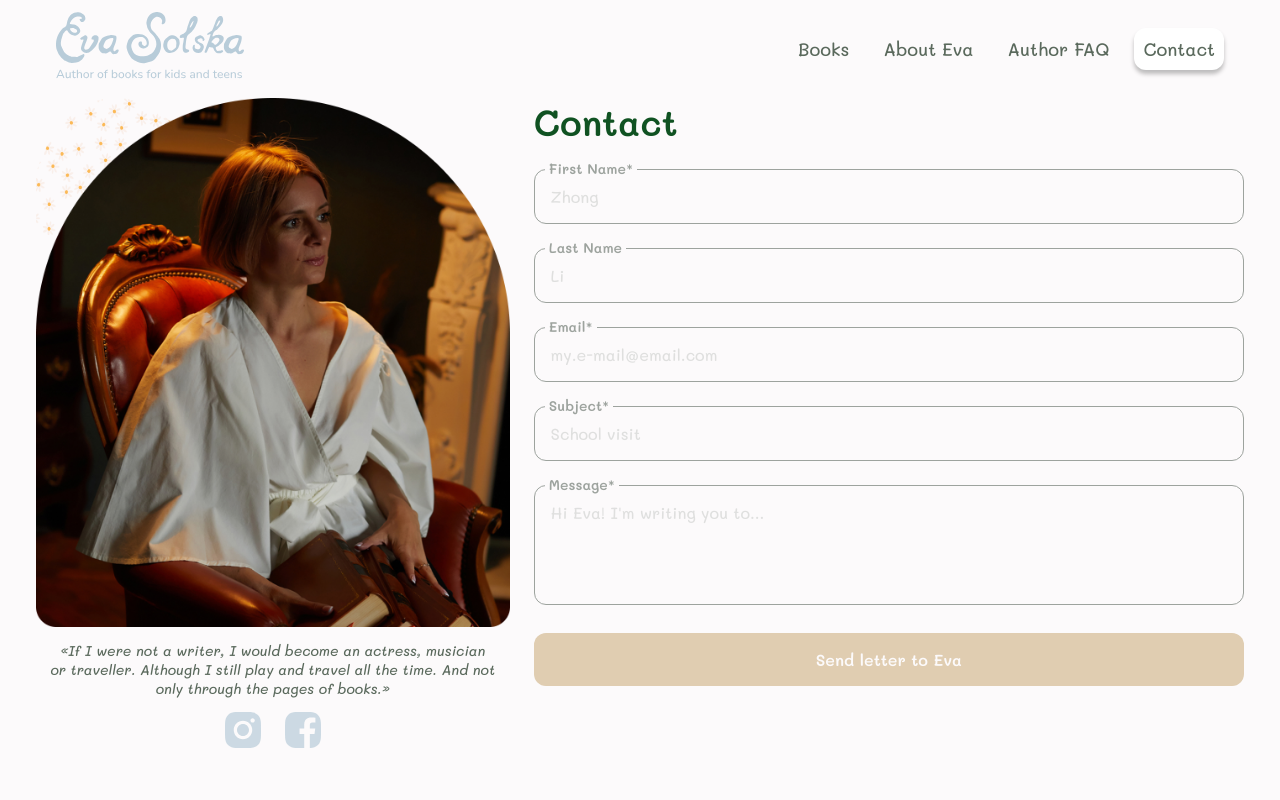
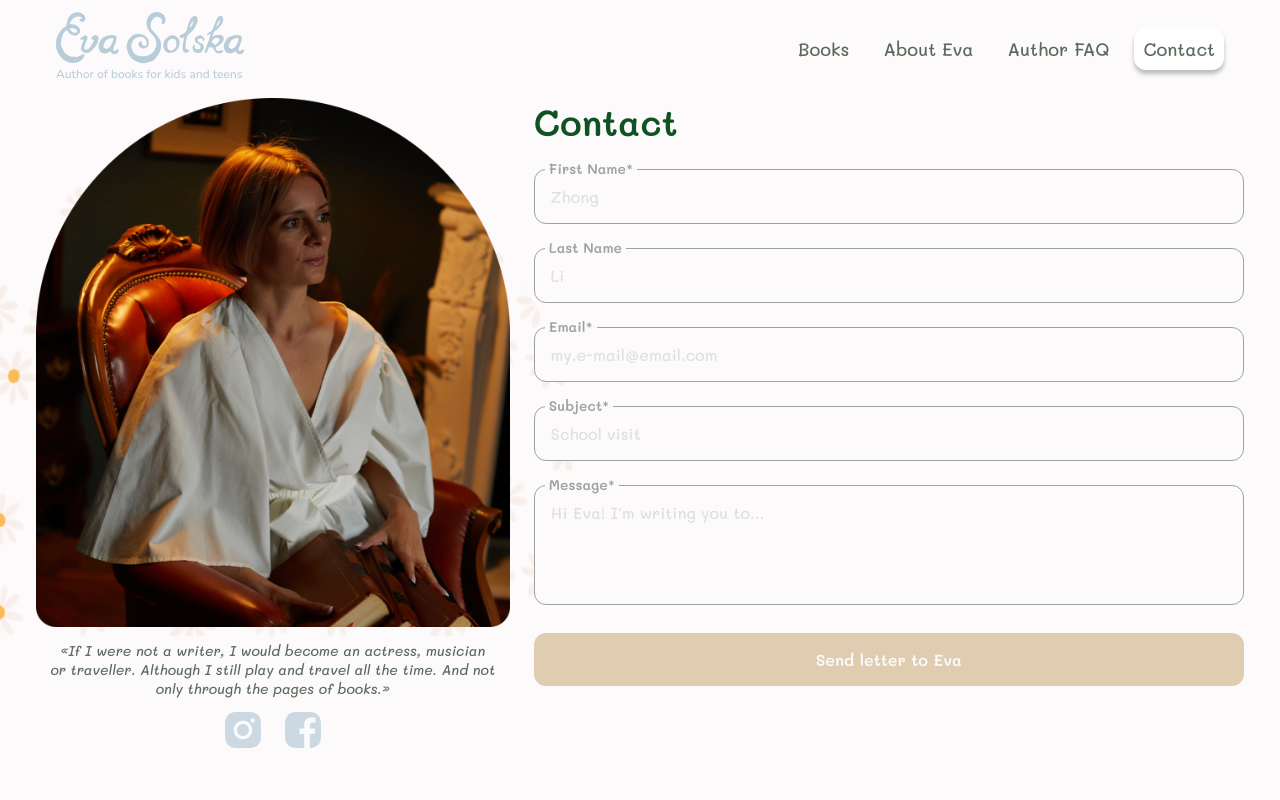
Before and after one commit to mc-nastasya/capstone, a React (Create React App) app: page /contacts in a window 1280 px wide. Shown: the top 800 px of the page. Built offline with nearby package versions, Linux system fonts and the light colour scheme.

Commit message:
add styling for desktop view, fix bugs

```diff
--- a/src/components/ContactForm/ContactForm.js
+++ b/src/components/ContactForm/ContactForm.js
@@ -5,23 +5,23 @@
     <div className="form">
         <h1 className="form__title">{title}</h1>
         <form className="form__form">
-            <div>
+            <div className="form__name-container form__input-pair">
                 <label htmlFor="firstname" className="form__label"> First Name*</label>
                 <input name="firstname" className="form__input" placeholder="Zhong"/>
             </div>
-            <div>
+            <div className="form__name-container form__input-pair">
                 <label htmlFor="lastname" className="form__label" > Last Name</label>
                 <input name="lastname" className="form__input"placeholder="Li"/>
             </div>
-            <div>
+            <div className="form__input-pair">
                 <label className="form__label" > Email*</label>
                 <input className="form__input" placeholder="my.e-mail@email.com"/>
             </div>
-            <div>
+            <div className="form__input-pair">
                 <label className="form__label" > Subject*</label>
                 <input className="form__input" placeholder="School visit"/>
             </div>
-            <div>
+            <div className="form__input-pair">
             <label className="form__label"> Message*</label>
                 <textarea className="form__text" placeholder="Hi Eva! I'm writing you to..."/>
             </div>
--- a/src/components/ContactForm/ContactForm.scss
+++ b/src/components/ContactForm/ContactForm.scss
@@ -29,8 +29,13 @@
 
     &__form {
         display: flex;
-        flex-direction: column;
+        flex-wrap: wrap;
+        align-items: center;
         gap: 24px;
+        width: 100%;
+    }
+
+    &__input-pair {
         width: 100%;
     }
 
@@ -82,4 +87,10 @@
             margin: 0;
         }
     }
+
+    &__name-container {
+        @include desktop {
+            width: 48.1%;
+        }
+    }
 }
--- a/src/components/ContactFormContainer/ContactFormContainer.js
+++ b/src/components/ContactFormContainer/ContactFormContainer.js
@@ -4,9 +4,11 @@
 
 function ContactFormContainer() {
   return (
-    <div className='container'>
-        <Profile />
-        <ContactForm title="Contact" />
+    <div className='container__background'>
+      <div className='container'>
+          <Profile />
+          <ContactForm title="Contact" />
+      </div>
     </div>
   )
 }
--- a/src/components/ContactFormContainer/ContactFormContainer.scss
+++ b/src/components/ContactFormContainer/ContactFormContainer.scss
@@ -7,6 +7,25 @@
         grid-template-columns: 1fr 1.5fr;
         gap: 24px;
         padding: 0 2.25rem 5rem;
+    }
+
+    @include desktop {
+        padding: 3rem 0 5rem;
+        @include desktop-center;
+        gap: 139px;
 
     }
+
+    &__background {
+        @include tablet {
+            background-image: url("../../assets/images/Daisies.png");
+            background-repeat: no-repeat, no-repeat;
+            background-size: 60%;
+            background-position: left -50px top 20px;
+        }
+
+        @include desktop {
+            background-size: 55%;
+        }
+    }
 }
--- a/src/components/Profile/Profile.scss
+++ b/src/components/Profile/Profile.scss
@@ -21,8 +21,7 @@
         background-size: 110%;
 
         @include tablet {
-            background-size: 43%;
-            background-position: left 0 ;
+            background-image: none;
         }
 
     }
```
